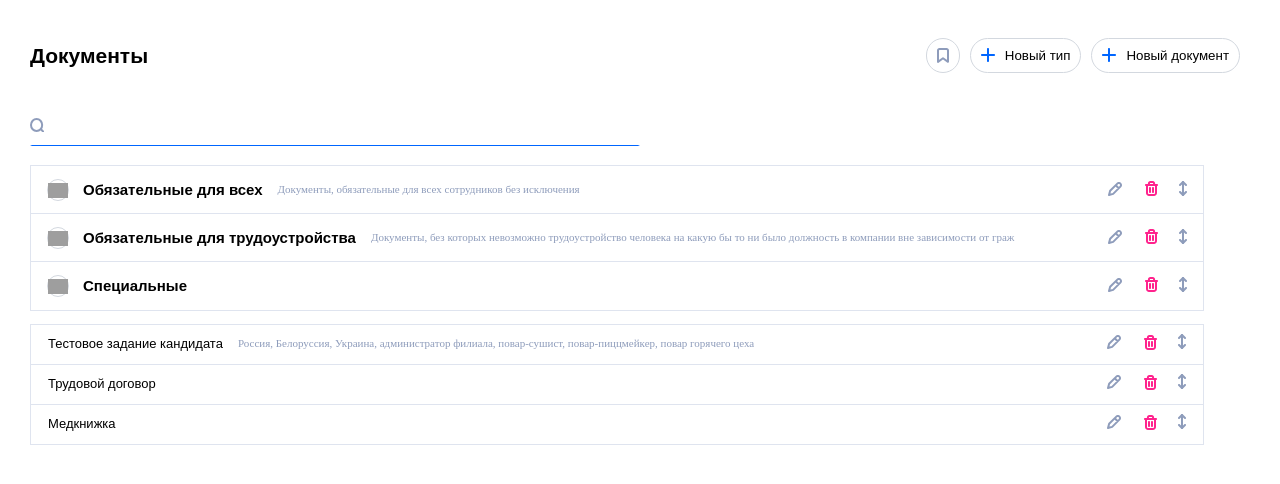
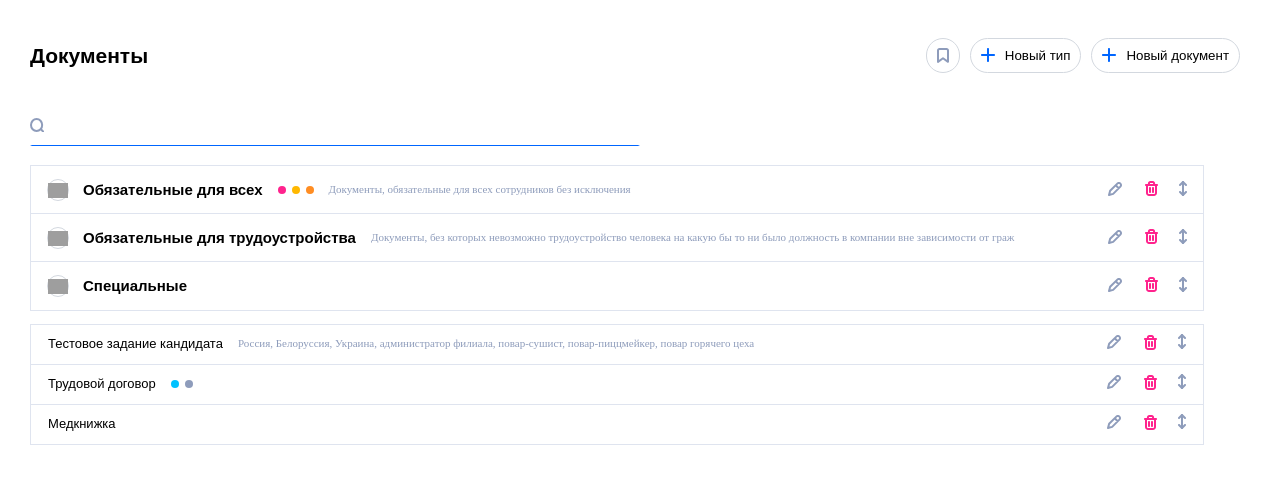
Before and after one commit to MorgunovKirill/pr-test, a Vue app: page / in a window 1280 px wide. Shown: the top 484 px of the page. Built offline with nearby package versions, Linux system fonts and the light colour scheme; grey boxes are pictures that could not be loaded; a web font is replaced by a local one.

Commit message:
добавил цветные точки

```diff
--- a/src/App.vue
+++ b/src/App.vue
@@ -67,12 +67,14 @@ export default {
           title: "Обязательные для всех",
           description:
             "Документы, обязательные для всех сотрудников без исключения",
+          dots: ['#FF238D', '#FFB800', '#FF8D23'],
           documents: [
             {
               id: "doc1",
               title: "Паспорт",
               description: "Для всех",
               required: true,
+              dots: ['#00C2FF'],
             },
             {
               id: "doc2",
@@ -130,6 +132,7 @@ export default {
         },
         {
           id: "doc8",
+          dots: ['#00C2FF', '#8E9CBB'],
           title: "Трудовой договор",
         },
         {
--- a/src/components/Accordion.vue
+++ b/src/components/Accordion.vue
@@ -22,7 +22,14 @@
               <img src="../assets/img/icon-arrow.svg" alt="открыть" />
             </button>
             <h2 class="accordion__title">{{ item.title }}</h2>
-            <ul class="accordion__dots" v-if="item.dots?.length"></ul>
+            <ul class="accordion__dots" v-if="item.dots?.length">
+              <li
+                class="accordion__dot"
+                v-for="dot in item.dots"
+                :key="dot"
+                :style="{ backgroundColor: dot }"
+              ></li>
+            </ul>
             <p class="accordion__description">{{ item.description }}</p>
           </div>
           <div class="accordion__options">
@@ -54,16 +61,6 @@ export default {
   },
   props: ["list"],
   methods: {
-    // toggleTab(evt) {
-    //   const target = evt.target.closest(".accordion__item");
-    //   target
-    //     .querySelector(".accordion__container")
-    //     .classList.toggle("accordion__container--active");
-    //   target
-    //     .querySelector(".accordion__content")
-    //     .classList.toggle("accordion__content--active");
-    // },
-
     toggleTab(evt) {
       const target = evt.target.closest(".accordion__item");
       const content = target.querySelector(".accordion__content");
@@ -187,7 +184,7 @@ export default {
     margin-top: -1px;
     transition: max-height $default-transition-settings;
     padding-left: 16px;
-     overflow: hidden;
+    overflow: hidden;
 
     &--active {
       overflow: visible;
@@ -205,5 +202,23 @@ export default {
     margin: 0;
     padding: 9px 15px;
   }
+
+  &__dots {
+    margin: 0 15px 0 0;
+    padding: 0;
+    list-style: none;
+    display: flex;
+  }
+
+  &__dot {
+    width: 8px;
+    height: 8px;
+    border-radius: 50%;
+    background-color: #000;
+
+    &:not(:last-child) {
+      margin-right: 6px;
+    }
+  }
 }
 </style>
--- a/src/components/DocumentItem.vue
+++ b/src/components/DocumentItem.vue
@@ -2,7 +2,14 @@
   <div class="document">
     <div class="document__info">
       <h2 class="document__title">{{ item.title }}</h2>
-      <ul class="document__dots" v-if="item.dots?.length"></ul>
+      <ul class="document__dots" v-if="item.dots?.length">
+        <li
+          class="document__dot"
+          v-for="dot in item.dots"
+          :key="dot"
+          :style="{ backgroundColor: dot }"
+        ></li>
+      </ul>
       <p class="document__required" v-if="item.required">Обязательный</p>
       <p class="document__description">{{ item.description }}</p>
     </div>
@@ -83,6 +90,24 @@ export default {
     margin: 0;
   }
 
+  &__dots {
+    margin: 0 15px 0 0;
+    padding: 0;
+    list-style: none;
+    display: flex;
+  }
+
+  &__dot {
+    width: 8px;
+    height: 8px;
+    border-radius: 50%;
+    background-color: #000;
+
+    &:not(:last-child) {
+      margin-right: 6px;
+    }
+  }
+
   &__required {
     font-weight: 400;
     font-size: 11px;
```
